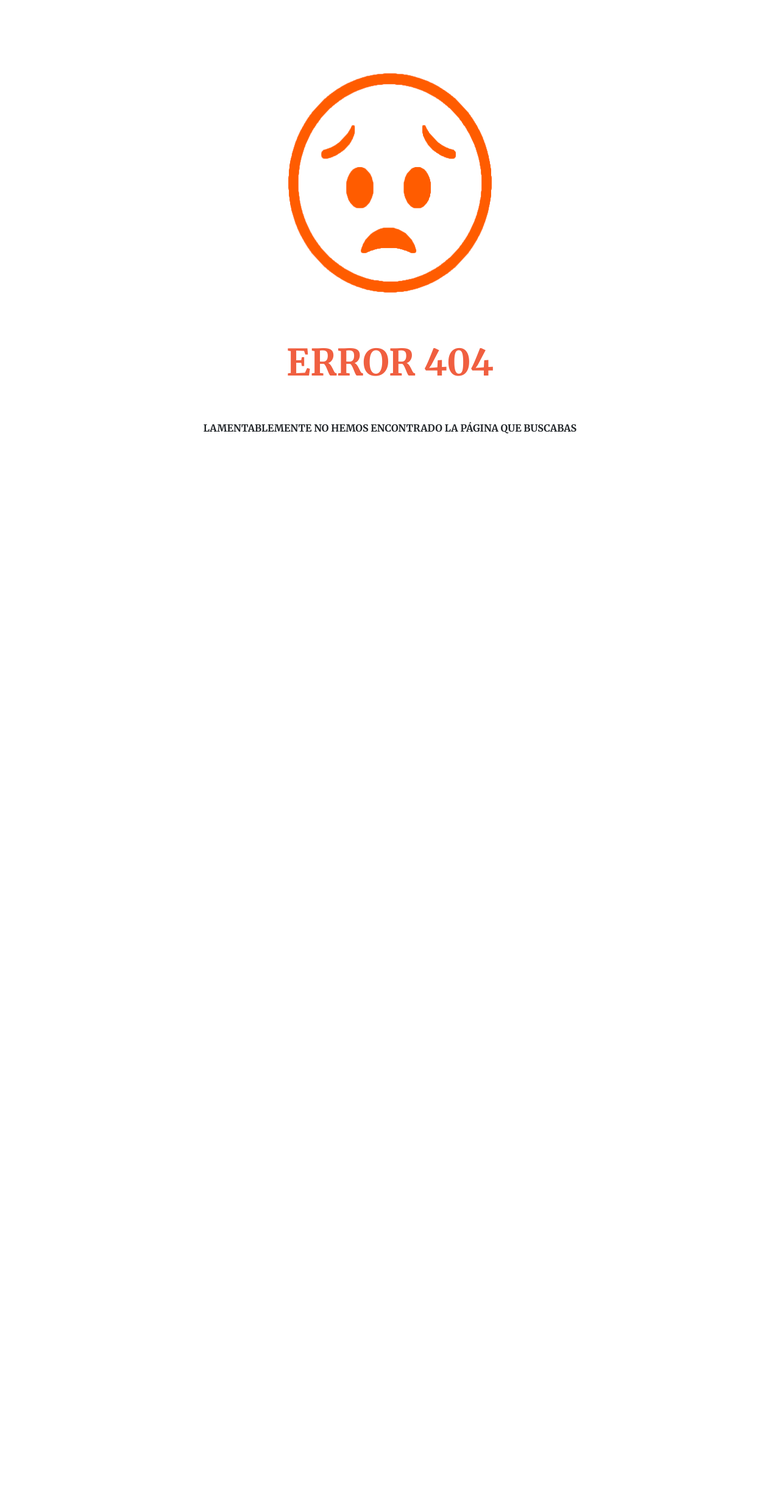
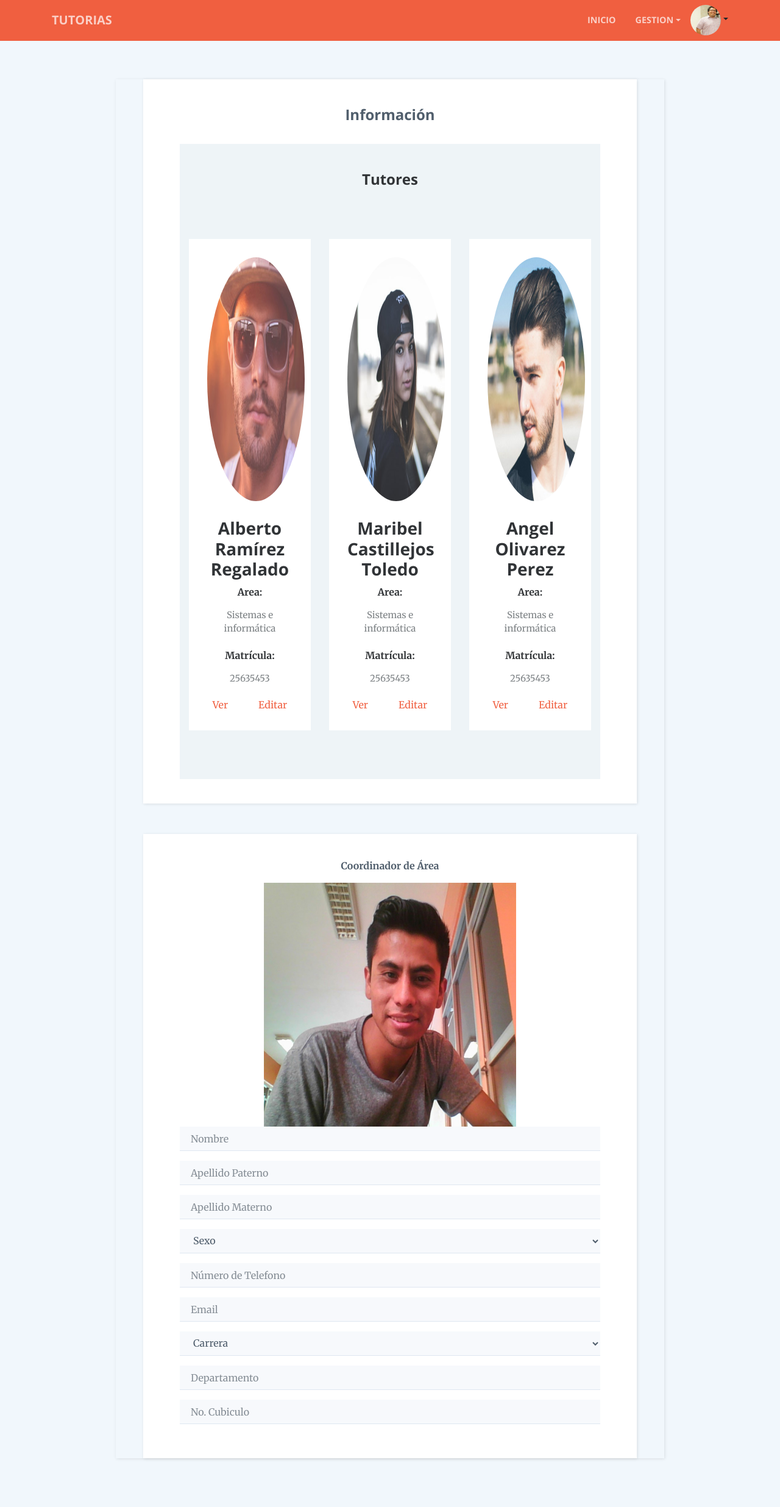
Before and after one commit to franciscosantiagoc/sittutorias, a PHP site: page /tutorias/CCInfo in a window 1280 px wide. Shown: the whole page at 61% size. Before the commit the page ends 711 px from the top, so only its background shows below. Run offline with PHP 8.4, Linux system fonts and the light colour scheme; some libraries are stand-ins or nearby versions.

Commit message:
Arreglando MenuCordArea MenuCordCa

```diff
--- a/modelos/vistasModelo.php
+++ b/modelos/vistasModelo.php
@@ -4,7 +4,7 @@
 
         /*-------------- Modelo obtener vistas --------------*/
         protected static function obtener_vistas_modelo($vistas){
-			$listaBlanca=["home","Registro","MenuAlumno","MenuCordArea","MenuCordCa","MenuRoot","MenuTutor","login", "CCActividades","CCAsignTutorado","CCEdit-perfil","CCEstadisticos","CCNotification","CCoordinadores","CCSolicitudes","CCTutorados","CCTutores","CoordinadoresAR","CoordinadoresCR","RootEstadisticosR","RootCoordinadoresAR","RootCoordinadoresCR","AlumnAct","AlumnEditPerfil","AlumnInfo","AlumnNotif","AlumnSolic","TutorAct","TutorEditPerfil","TutorInfo","TutorNotif","TutorTutorados"];
+			$listaBlanca=["home","Registro","MenuAlumno","MenuCordArea","MenuCordCa","MenuRoot","MenuTutor","login", "CCActividades","CCAsignTutorado","CCEdit-perfil","CCEstadisticos","CCNotification","CCoordinadores","CCSolicitudes","CCTutorados","CCTutores","CCInfo","CoordinadoresAR","CoordinadoresCR","RootEstadisticosR","RootCoordinadoresAR","RootCoordinadoresCR","AlumnAct","AlumnEditPerfil","AlumnInfo","AlumnNotif","AlumnSolic","TutorAct","TutorEditPerfil","TutorInfo","TutorNotif","TutorTutorados"];
 			if(in_array($vistas, $listaBlanca)){
 				if(is_file("./vistas/contenidos/".$vistas."-view.php")){
 					$contenido="./vistas/contenidos/".$vistas."-view.php";
--- /dev/null
+++ b/vistas/contenidos/CCInfo-view.php
@@ -0,0 +1,59 @@
+
+<?php include "./vistas/inc/navTutor.php"; ?>
+    <div class="register-photo">
+        <div id="importcsvregis" class="form-container">
+            <div class="form-container">
+                <form method="post">
+                    <h2 class="text-center"><strong>Información</strong></h2><div class="team-boxed">
+    <div class="container">
+        <div class="intro">
+            <h2 class="text-center">Tutores </h2>
+        </div>
+        <div class="row people">
+            <div class="col-md-6 col-lg-4 item">
+                <div class="box"><img class="rounded-circle" src="./vistas/assets/img/1.jpg" />
+                    <h3 class="name">Alberto Ramírez Regalado</h3>
+                    <b>Area: </b><p class="description">Sistemas e informática</p>
+                    <b>Matrícula: </b><p class="description">25635453</p>
+                    <div class="enlaces"><a href="#">Ver</a><a class="edit" href="#">Editar</a></div>
+                </div>
+            </div>
+            <div class="col-md-6 col-lg-4 item">
+                <div class="box"><img class="rounded-circle" src="./vistas/assets/img/2.jpg" />
+                    <h3 class="name">Maribel Castillejos Toledo</h3>
+                    <b>Area: </b><p class="description">Sistemas e informática</p>
+                    <b>Matrícula: </b><p class="description">25635453</p>
+                    <div class="enlaces"><a href="#">Ver</a><a class="edit" href="#">Editar</a></div>
+                </div>
+            </div>
+            <div class="col-md-6 col-lg-4 item">
+                <div class="box"><img class="rounded-circle" src="./vistas/assets/img/3.jpg" />
+                    <h3 class="name">Angel Olivarez Perez</h3>
+                    <b>Area: </b><p class="description">Sistemas e informática</p>
+                    <b>Matrícula: </b><p class="description">25635453</p>
+                    <div class="enlaces"><a href="#">Ver</a><a class="edit" href="#">Editar</a></div>
+                </div>
+            </div>
+        </div>
+    </div>
+</div></form>
+            </div>
+            <div id="dat-coord" class="form-container">
+                <form method="post">
+                    <div class="form-group">
+                        <p><strong>Coordinador de Área</strong></p>
+                    </div><img id="imgreg" src="./vistas/assets/img/alum3.jpg">
+                    <div class="form-group"><input class="form-control" type="text" placeholder="Nombre" name="name"></div>
+                    <div class="form-group"><input class="form-control" type="text" placeholder="Apellido Paterno"></div>
+                    <div class="form-group"><input class="form-control" type="text" placeholder="Apellido Materno"></div>
+                    <div class="form-group"><select class="form-control"><option value="" selected="">Sexo</option><option value="1">Hombre</option><option value="2">Mujer</option></select></div>
+                    <div class="form-group"><input class="form-control" type="tel" placeholder="Número de Telefono"></div>
+                    <div class="form-group"><input class="form-control" type="email" name="email" placeholder="Email"></div>
+                    <div class="form-group"><select class="form-control"><option value="" selected="">Carrera</option><option value="13">Arquitectura</option><option value="14">Informatica</option><option value="15">Ingenieria Civil</option><option value="16">Ingenieria en Sistemas Computacionales</option></select></div>
+                    <div
+                        class="form-group"><input class="form-control" type="text" placeholder="Departamento"></div>
+            <div class="form-group"><input class="form-control" type="text" placeholder="No. Cubiculo"></div>
+            </form>
+        </div>
+    </div>
+    </div>
```
Also changed, not shown: vistas/contenidos/MenuCordArea-view.php (+8 -8 lines), vistas/contenidos/MenuCordCa-view.php (+8 -8 lines).
